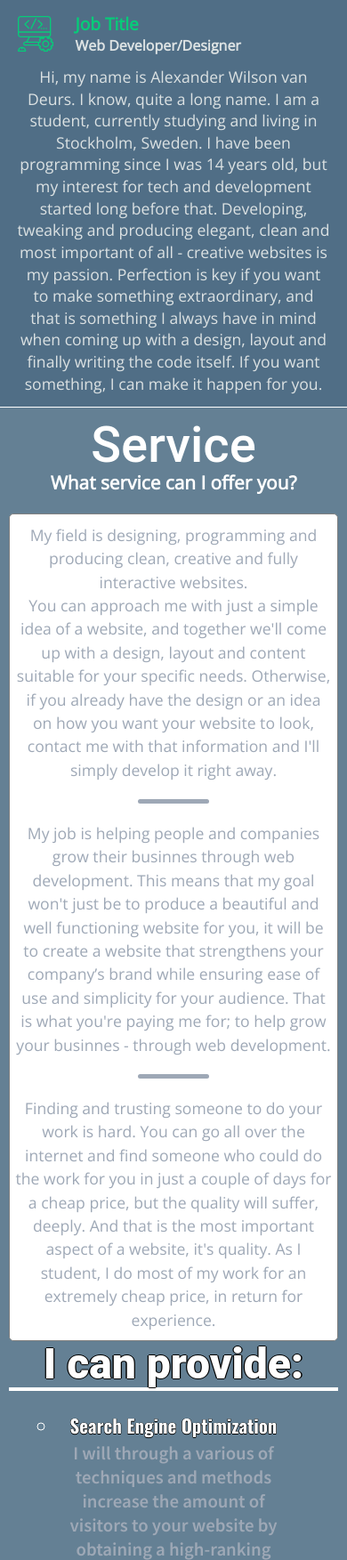
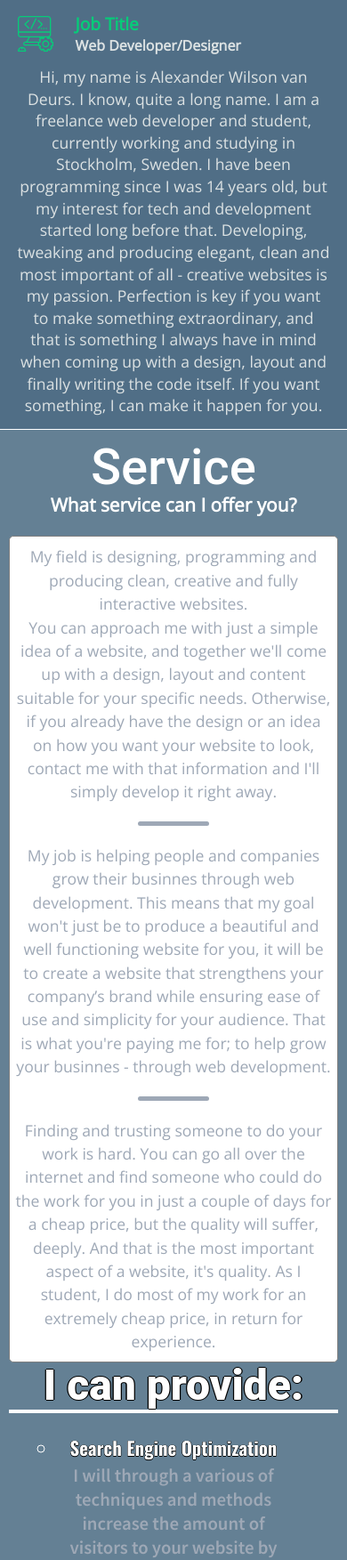
Before and after one commit to vanDeurs/portfolio, a PHP site: page / in a window 390 px wide. Shown: the part 1738-3491 px from the top of the page at 89% size. Run offline with PHP 8.4, Linux system fonts and the light colour scheme; some libraries are stand-ins or nearby versions.

Commit message:
Responsivness header.

```diff
--- a/index.html
+++ b/index.html
@@ -144,7 +144,7 @@
                                 </div>
 
                                 <div class="about-text">
-                                    <p>Hi, my name is Alexander Wilson van Deurs. I know, quite a long name. I am a student, currently studying and living in Stockholm, Sweden. I have been programming since I was 14 years old, but my interest for tech and development started long before that. Developing, tweaking and producing elegant, clean and most important of all - creative websites is my passion. Perfection is key if you want to make something extraordinary, and that is something I always have in mind when coming up with a design, layout and finally writing the code itself. If you want something, I can make it happen for you.</p>
+                                    <p>Hi, my name is Alexander Wilson van Deurs. I know, quite a long name. I am a freelance web developer and student, currently working and studying in Stockholm, Sweden. I have been programming since I was 14 years old, but my interest for tech and development started long before that. Developing, tweaking and producing elegant, clean and most important of all - creative websites is my passion. Perfection is key if you want to make something extraordinary, and that is something I always have in mind when coming up with a design, layout and finally writing the code itself. If you want something, I can make it happen for you.</p>
                                 </div>
                             </div>
                         </div>
--- a/resources/css/style.css
+++ b/resources/css/style.css
@@ -135,19 +135,19 @@ body {
     top: -700px;
 }
 
-@media only screen and (max-width: 1500px ){
+@media only screen and (max-width: 1700px ){
     .text-landing {
-        top: -680px;
+        top: -600px;
     }
 }
 
 @media only screen and (max-width: 1100px ){
     .text-landing {
-        top: -650px;
+        top: -900px;
     }
 }
 
-@media only screen and (max-width: 700px ){
+@media only screen and (max-width: 768px ){
     .text-landing {
         top: -650px;
     }
@@ -161,7 +161,7 @@ body {
 
 @media only screen and (max-width: 400px ){
     .text-landing {
-        top: -530px;
+        top: -500px;
     }
 }
 
```
